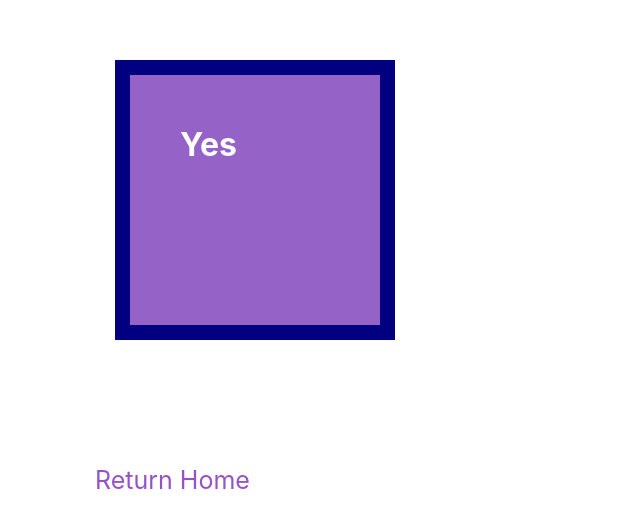
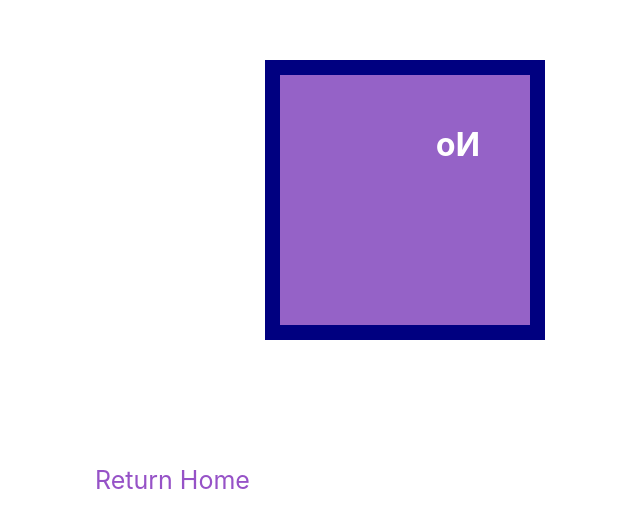
Before and after one commit to elainedoud/Decision-Maker, a React (Create React App) app in the folder client/: page /secondpage/yesno in a window 1280 px wide. Shown: the part 135-662 px from the top of the page, without its empty margins (405-1045 px from the left). Built offline with nearby package versions, Linux system fonts and the light colour scheme.

Commit message:
Continuing to work with animations

```diff
--- a/client/src/App.css
+++ b/client/src/App.css
@@ -45,8 +45,16 @@
   position: relative;
   transition: all 1s linear;
   transform-style: preserve-3d;
-  animation: pageload 100ms;
-  animation-iteration-count: 10;
+  animation: pageload 1s;
+  animation-fill-mode: forwards;
+}
+
+.newbox {
+  height: 150px;
+  width: 150px;
+  position: relative;
+  transition: all 1s linear;
+  transform-style: preserve-3d;
 }
 
 .yes,
@@ -72,9 +80,45 @@
   transform: rotateY(180deg);
 }
 
-
-@keyframes pageload {
+/*@keyframes pageload {
 0% {
   transform: rotateY(180deg);
 }
 }
+animation: pageload 100ms;    (This goes within box)
+animation-iteration-count: 10;
+animation-fill-mode: forwards;
+*/
+
+@keyframes pageload {
+  0% {
+    transform: rotateY(0deg);
+  }
+  10%{
+    transform: rotateY(180deg)
+  }
+  20% {
+    transform: rotateY(0deg);
+  }
+  30%{
+    transform: rotateY(180deg)
+  }
+  40% {
+    transform: rotateY(0deg);
+  }
+  50%{
+    transform: rotateY(180deg)
+  }
+  60%{
+    transform: rotateY(0deg)
+  }
+  70% {
+    transform: rotateY(180deg);
+  }
+  80%{
+    transform: rotateY(0deg);
+  }
+  100%{
+    transform: scale(0);
+  }
+}
--- a/client/src/OptionOne.js
+++ b/client/src/OptionOne.js
@@ -16,15 +16,19 @@ function OptionOne() {
     }
 },[])
 
-//Right now the random element is no longer working.
+// <h1 className="yes">Yes</h1>
+//  <h1 className="no">No</h1>
 
+//{answer?<h1 className="yes">Yes</h1>:<h1 className="no">No</h1>}
     return (
     <div>
     <div className="page">
         <div className="box">
-            <h1 className="yes">Yes</h1>
-            <h1 className="no">No</h1>
-            {answer?<h1 className="yes">Yes</h1>:<h1 className="no">No</h1>}
+        <h1 className="yes">Yes</h1>
+        <h1 className="no">No</h1>
+        </div>
+        <div className="newbox">
+        {answer?<h1 className="yes">Yes</h1>:<h1 className="no">No</h1>}
         </div>
      </div>
      <nav className="optionnav">
```
